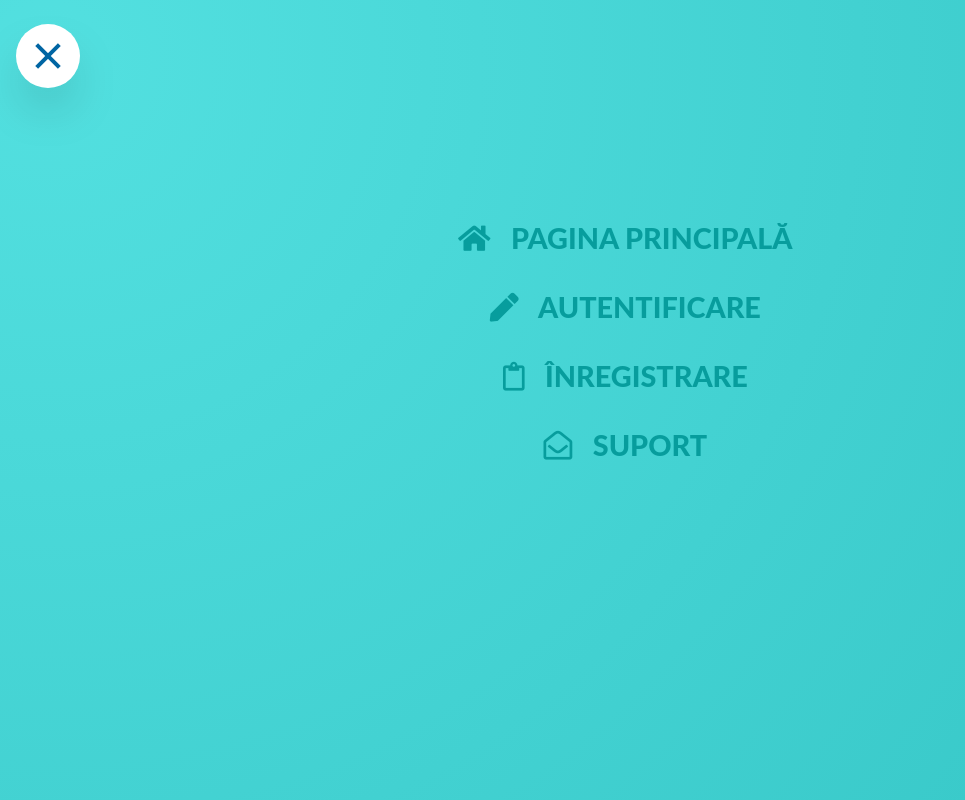
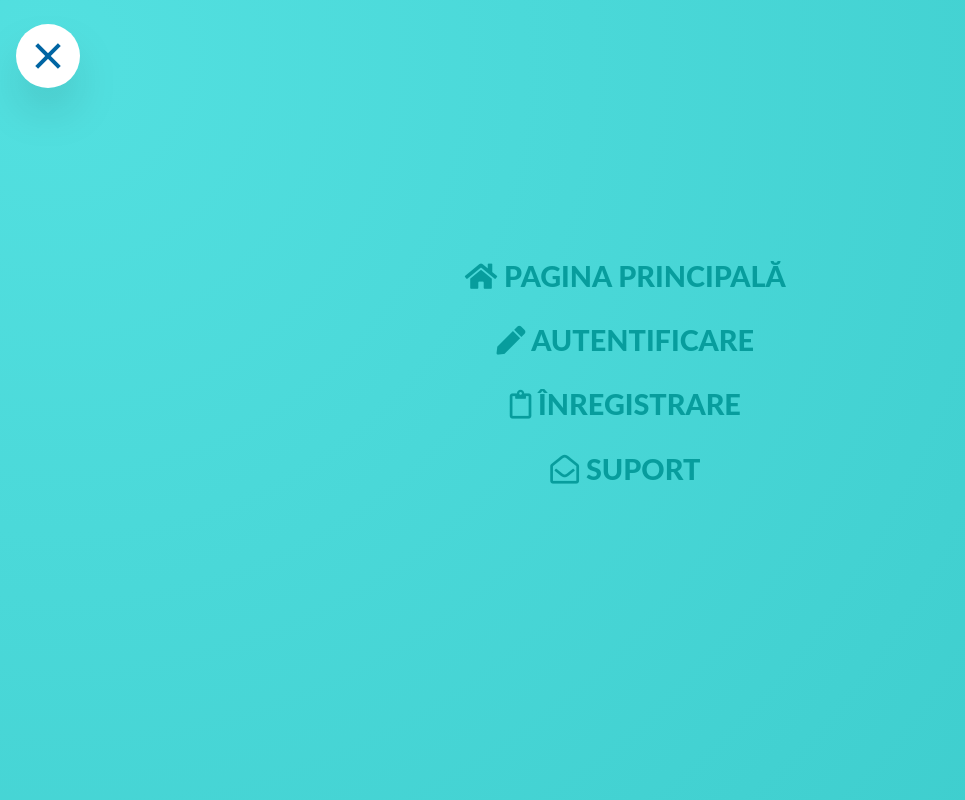
Before and after one commit to AdrianIon218/german-max, a React (Vite) app: page / in a window 1280 px wide. Both pictures are taken after a click on the element 48 px from the left and 56 px from the top of the page. Shown: the whole page, without its empty margins (0-965 px from the left). Built offline with nearby package versions, Linux system fonts and the light colour scheme.

Commit message:
worked on menu, add redux to the project

```diff
--- a/package.json
+++ b/package.json
@@ -11,8 +11,10 @@
     "preview": "vite preview"
   },
   "dependencies": {
+    "@reduxjs/toolkit": "^1.9.7",
     "react": "^18.2.0",
     "react-dom": "^18.2.0",
+    "react-redux": "^8.1.3",
     "react-router-dom": "^6.19.0"
   },
   "devDependencies": {
--- a/sass/base/_utilities.scss
+++ b/sass/base/_utilities.scss
@@ -46,14 +46,6 @@
   padding-bottom: 26rem !important;
 }
 
-.u-disabled-user-selector {
-  -webkit-user-select: none;
-  -moz-user-select: none;
-  -ms-user-select: none;
-  -o-user-select: none;
-  user-select: none;
-}
-
 .span-pointer {
   cursor: pointer;
 }
--- a/sass/components/_navigation.scss
+++ b/sass/components/_navigation.scss
@@ -1,4 +1,11 @@
 .navigation {
+  -webkit-user-select: none;
+  -moz-user-select: none;
+  -ms-user-select: none;
+  -o-user-select: none;
+  user-select: none;
+
+  /* the round btn for menu*/
   &__btn {
     position: fixed;
     top: 1.5rem;
@@ -89,8 +96,8 @@
     background-image: radial-gradient($color-cyan-1, $color-cyan-5);
     transition: all 0.6s cubic-bezier(0.85, 0, 0.07, 1);
 
-    &.navigation__menu-open {
-      transform: scale(80);
+    &.navigation__background--open {
+      transform: scale(100);
 
       & ~ .navigation__menu {
         visibility: visible;
@@ -102,7 +109,7 @@
   &__menu {
     position: fixed;
     height: 100vh;
-    width: 100%;
+    width: 100vw;
     top: 0;
     right: 0;
     z-index: $layer-1;
@@ -116,13 +123,13 @@
     min-width: 80%;
     top: 50%;
     left: 50%;
-    transform: translate(-53%, -70%);
+    transform: translate(-53%, -60%);
     list-style: none;
     text-align: center;
 
     &__item {
       width: 100%;
-      margin: 1rem;
+      margin: .7rem 1rem;
     }
   }
 
@@ -147,11 +154,7 @@
       transition: all 0.6s;
 
       @include respond(tab-port) {
-        font-size: 1.5rem;
-      }
-
-      @include respond(tab-port) {
-        font-size: 1.3rem;
+        font-size: 1.4rem;
       }
     }
 
--- a/src/App.tsx
+++ b/src/App.tsx
@@ -9,8 +9,6 @@ function App() {
         <Route path="" element={<MainLayout />}>
 
         </Route>
-        <Route path="/a" element={<p>a</p>} />
-        <Route path="/" element={<p>b</p>}/>
       </Routes>
     </BrowserRouter>
   )
--- a/src/Sections/MainMenu.tsx
+++ b/src/Sections/MainMenu.tsx
@@ -16,7 +16,7 @@ const MainMenu = () => {
     if (localStorage.getItem("userAccount")) {
       setMenuList(navListLogedIn);
     }
-    setShownMenu((oltState) => !oltState);
+    setShownMenu((oldState) => !oldState);
   };
 
   const linkClick = (btn: string) => {
@@ -36,7 +36,7 @@ const MainMenu = () => {
             className="navigation__link"
             onClick={() => linkClick(item.btn)}
           >
-            <i className={item.icon} /> &nbsp;&nbsp;{item.btn}
+            <i className={item.icon} /> {item.btn}
           </Link>
         </li>
       )),
@@ -44,7 +44,7 @@ const MainMenu = () => {
   );
 
   return (
-    <div className="navigation u-disabled-user-selector">
+    <div className="navigation">
       <div className="navigation__btn" onClick={triggerMenu}>
         <span
           className={`navigation__btn__icon ${
@@ -54,9 +54,10 @@ const MainMenu = () => {
           &nbsp;
         </span>
       </div>
+
       <div
         className={`navigation__background ${
-          showMenu ? "navigation__menu-open" : ""
+          showMenu ? "navigation__background--open" : ""
         }`}
       />
       <nav className="navigation__menu">
--- a/src/main.tsx
+++ b/src/main.tsx
@@ -1,10 +1,16 @@
 import React from 'react'
 import ReactDOM from 'react-dom/client'
-import App from './App.tsx'
+import App from './App.tsx';
+import { Provider } from 'react-redux';
 import "../sass/index.scss";
+import { createStore } from '@reduxjs/toolkit';
+
+const x = createStore(function reducer(){});
 
 ReactDOM.createRoot(document.getElementById('root')!).render(
   <React.StrictMode>
-    <App />
+    <Provider store={x}>
+      <App />
+    </Provider>
   </React.StrictMode>,
 )
```
Also changed, not shown: 1 other file (tests, documents, lock files or other folders).
